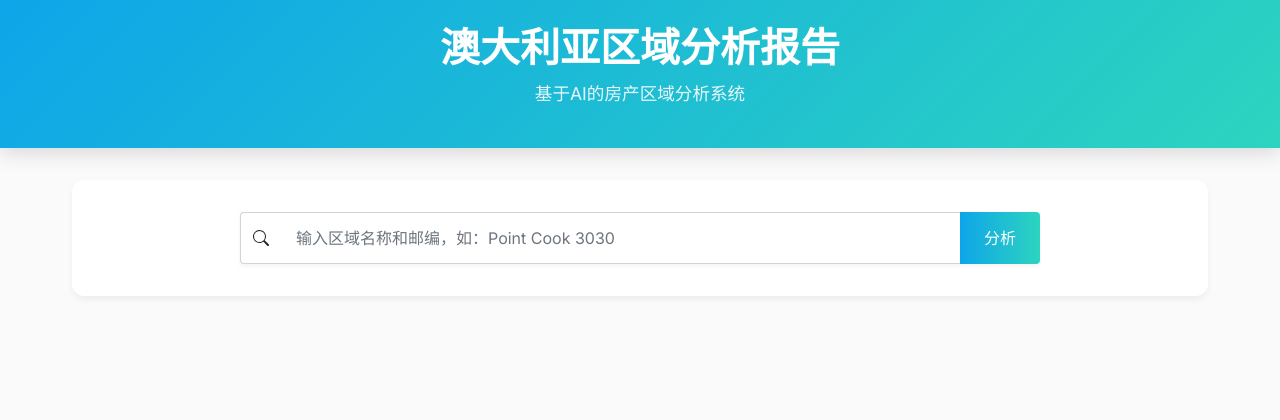
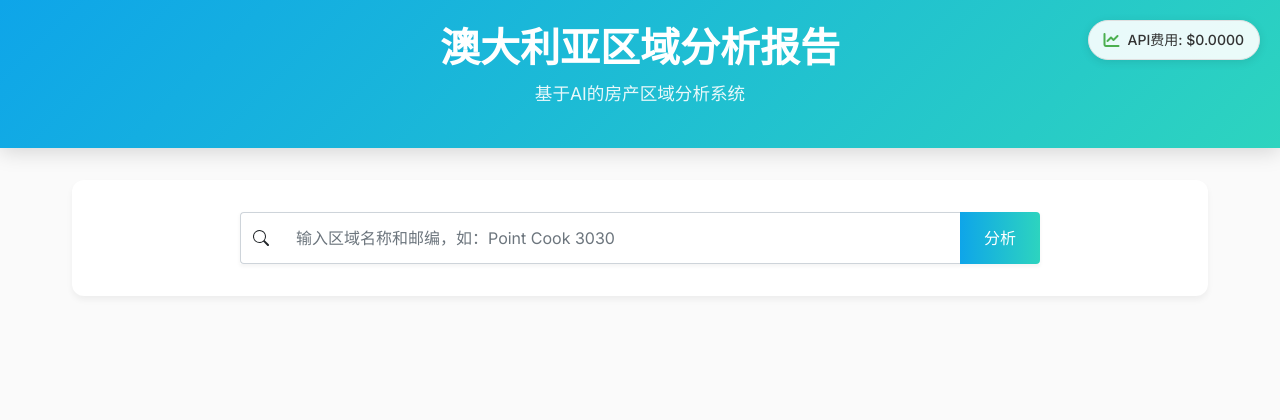
Before and after one commit to Chriszhang6/melbourne-property-search, a Flask app: page / in a window 1280 px wide. Shown: the top 420 px of the page. Run offline with Flask 2, Linux system fonts and the light colour scheme.

Commit message:
添加: API费用实时显示图标

```diff
--- a/static/script.js
+++ b/static/script.js
@@ -243,3 +243,37 @@ document.addEventListener('DOMContentLoaded', function() {
         }
     }
 });
+
+// API使用量更新函数
+async function updateAPIUsage() {
+    try {
+        const response = await fetch('/usage');
+        if (!response.ok) {
+            throw new Error('服务器响应错误');
+        }
+        const data = await response.json();
+        const costElement = document.getElementById('api-cost');
+        if (costElement) {
+            costElement.textContent = data.total_cost.toFixed(4);
+            // 根据使用量调整颜色
+            const usagePercentage = (data.total_cost / data.budget_limit) * 100;
+            const icon = document.querySelector('.api-usage i');
+            if (usagePercentage >= 90) {
+                icon.style.color = '#f44336'; // 红色
+            } else if (usagePercentage >= 70) {
+                icon.style.color = '#ff9800'; // 橙色
+            } else {
+                icon.style.color = '#4CAF50'; // 绿色
+            }
+        }
+    } catch (error) {
+        console.error('更新API使用量失败:', error);
+    }
+}
+
+// 页面加载时更新API使用量
+document.addEventListener('DOMContentLoaded', () => {
+    updateAPIUsage();
+    // 每5分钟更新一次
+    setInterval(updateAPIUsage, 5 * 60 * 1000);
+});
--- a/static/style.css
+++ b/static/style.css
@@ -402,3 +402,36 @@ body {
     margin-top: 0.5rem;
     font-weight: 500;
 }
+
+/* API使用量显示 */
+.api-usage {
+    position: fixed;
+    top: 20px;
+    right: 20px;
+    background-color: rgba(255, 255, 255, 0.9);
+    padding: 8px 15px;
+    border-radius: 20px;
+    box-shadow: 0 2px 10px rgba(0, 0, 0, 0.1);
+    font-size: 14px;
+    display: flex;
+    align-items: center;
+    gap: 8px;
+    z-index: 1000;
+    border: 1px solid #e0e0e0;
+    transition: all 0.3s ease;
+}
+
+.api-usage:hover {
+    transform: translateY(-2px);
+    box-shadow: 0 4px 15px rgba(0, 0, 0, 0.15);
+}
+
+.api-usage i {
+    color: #4CAF50;
+    font-size: 16px;
+}
+
+.api-usage span {
+    color: #333;
+    font-weight: 500;
+}
--- a/templates/index.html
+++ b/templates/index.html
@@ -7,8 +7,15 @@
     <link href="https://cdn.jsdelivr.net/npm/bootstrap@5.1.3/dist/css/bootstrap.min.css" rel="stylesheet">
     <link href="https://fonts.googleapis.com/css2?family=Inter:wght@400;500;600;700&display=swap" rel="stylesheet">
     <link href="{{ url_for('static', filename='style.css') }}" rel="stylesheet">
+    <link href="https://cdnjs.cloudflare.com/ajax/libs/font-awesome/6.0.0/css/all.min.css" rel="stylesheet">
 </head>
 <body>
+    <!-- 添加API费用显示 -->
+    <div id="api-usage" class="api-usage">
+        <i class="fas fa-chart-line"></i>
+        <span>API费用: $<span id="api-cost">加载中...</span></span>
+    </div>
+
     <div class="app-container">
         <!-- 头部 -->
         <header class="app-header">
```
